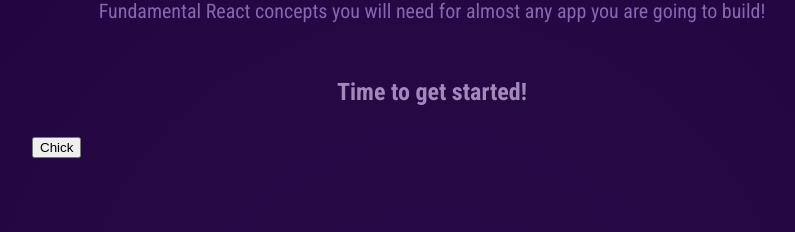
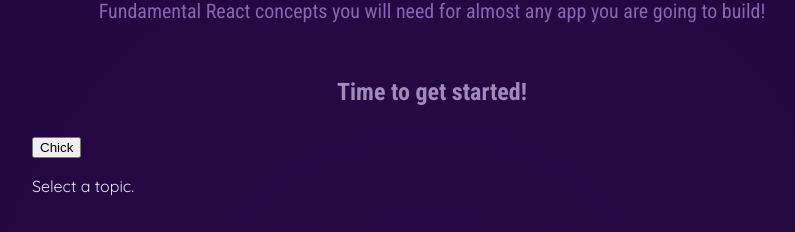
Before and after one commit to mdtanveeralamgir/react-udemy-2nd, a React (Vite) app: page / in a window 1280 px wide. Shown: the part 258-490 px from the top of the page, without its empty margins (208-1003 px from the left). Built offline with nearby package versions, Linux system fonts and the light colour scheme.

Commit message:
lecture_55_conditionalContent

```diff
--- a/src/App.jsx
+++ b/src/App.jsx
@@ -28,7 +28,11 @@ function App() {
         <SelectButton onSelect={() => handleSelect("components")}>
           Chick
         </SelectButton>
-        <Examples {...EXAMPLES[example]} />
+        {!example ? (
+          <p>Select a topic.</p>
+        ) : (
+          <Examples {...EXAMPLES[example]} />
+        )}
       </main>
     </div>
   );
```
